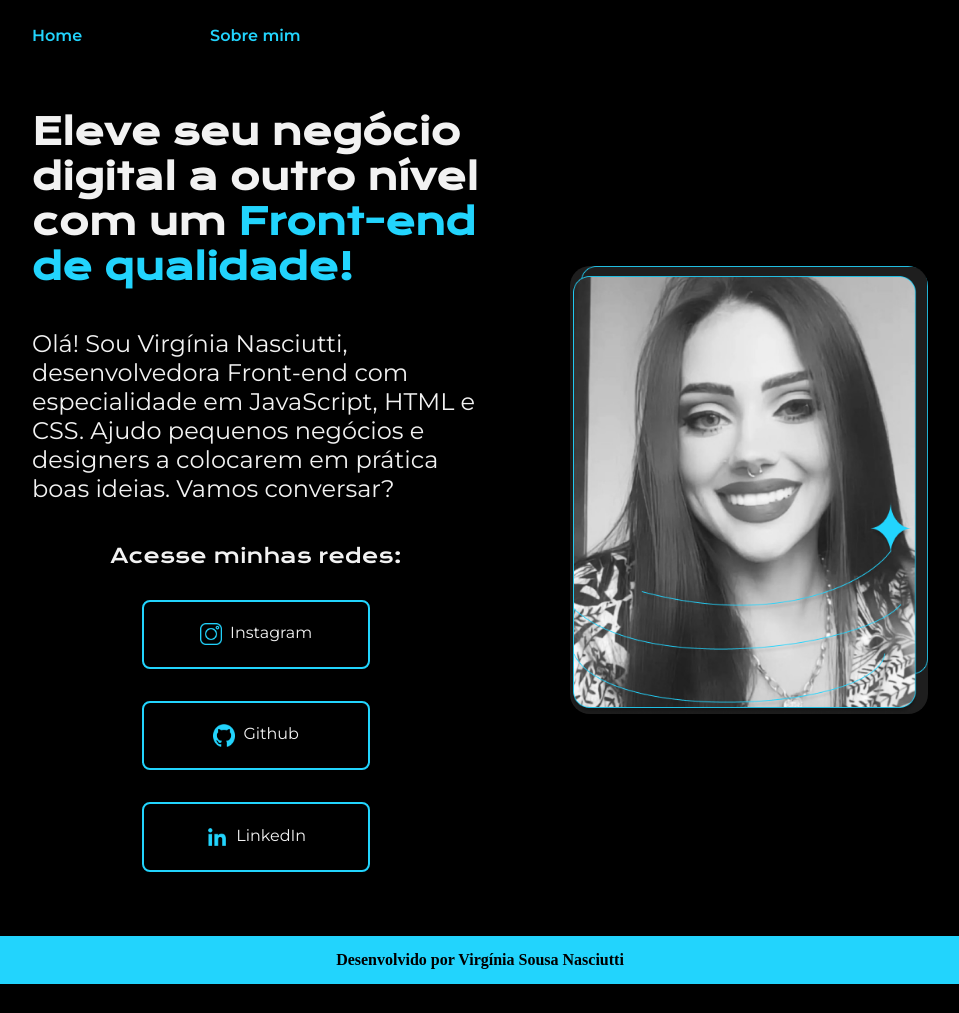
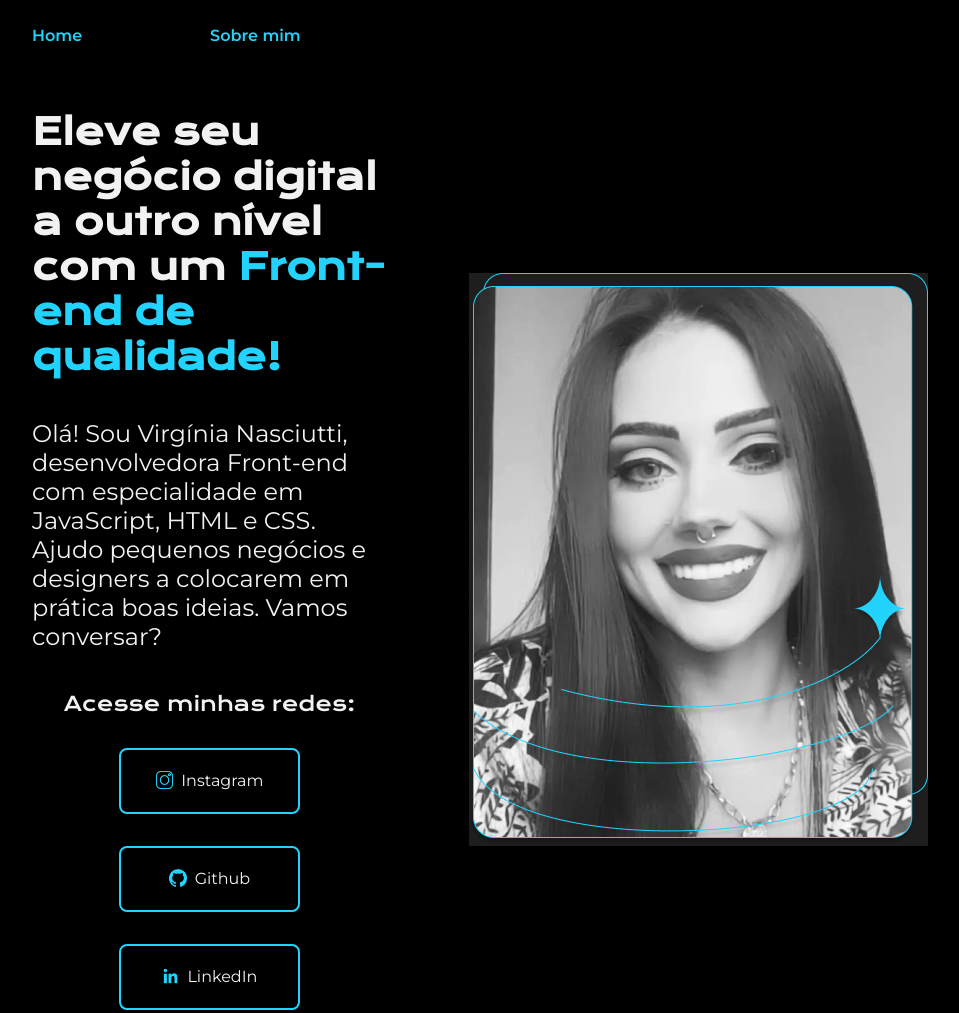
Before and after one commit to vivinasciutti/portifolio, a plain HTML site: page index.html in a window 1280 px wide. Shown: the top 1013 px of the page, without its empty margins (160-1119 px from the left). Before the commit the page ends 984 px from the top, so only its background shows below. Drawn offline with nearby package versions, Linux system fonts and the light colour scheme.

Commit message:
Update style.css

```diff
--- a/styles/style.css
+++ b/styles/style.css
@@ -59,6 +59,7 @@ body{
 .apresentacao__conteudo__texto{
     font-size: 1.5rem;
     font-family: var(--fonte-secundaria);
+
 }
 .apresentacao__links{
     display: flex;
@@ -96,9 +97,6 @@ body{
 .apresentacao__links__botao:hover{
     background-color: var(--cor-houver);
 }
-.foto{border-radius: 20px;
-    width: 40%;}
-
 .apresentacao__links__subtitulo{
     font-family: var(--fonte-primaria);
     font-weight: 400;
```
